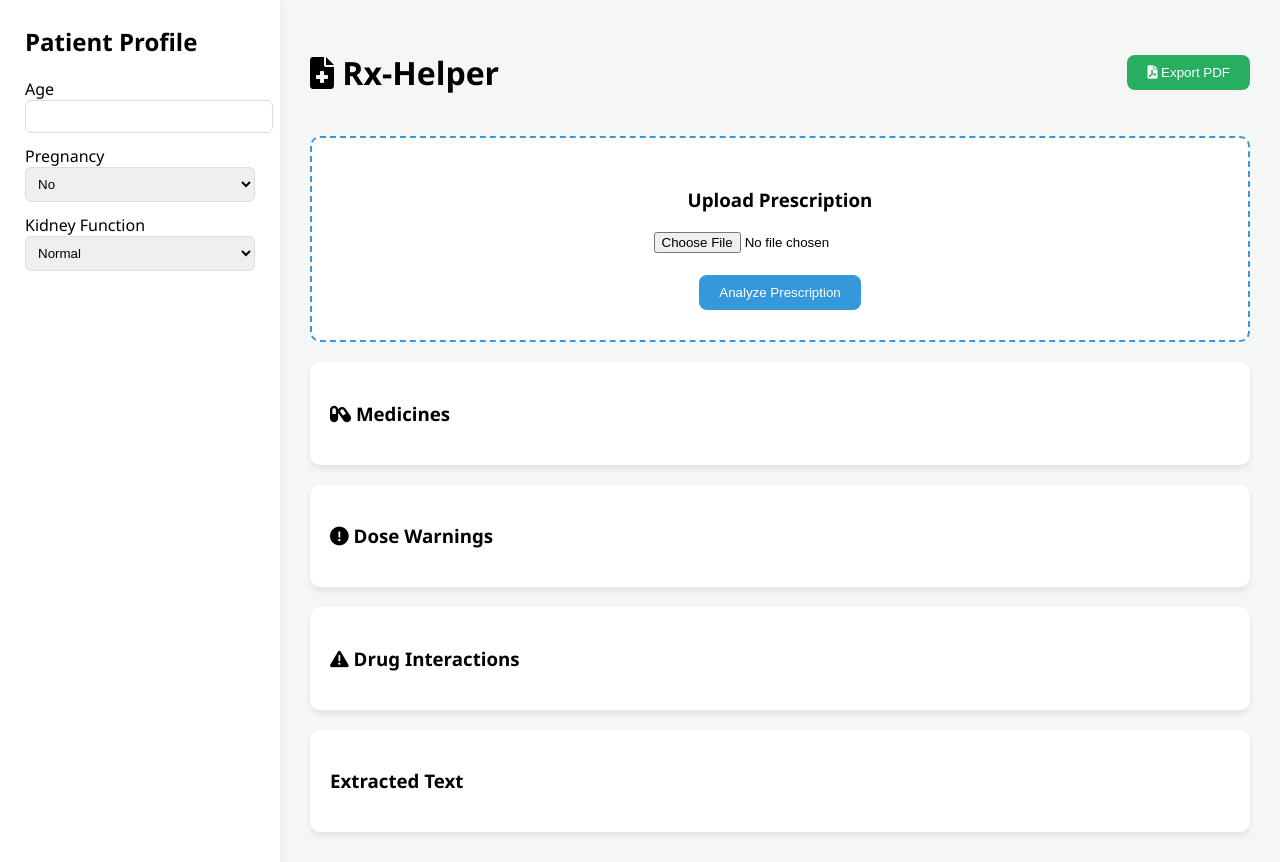
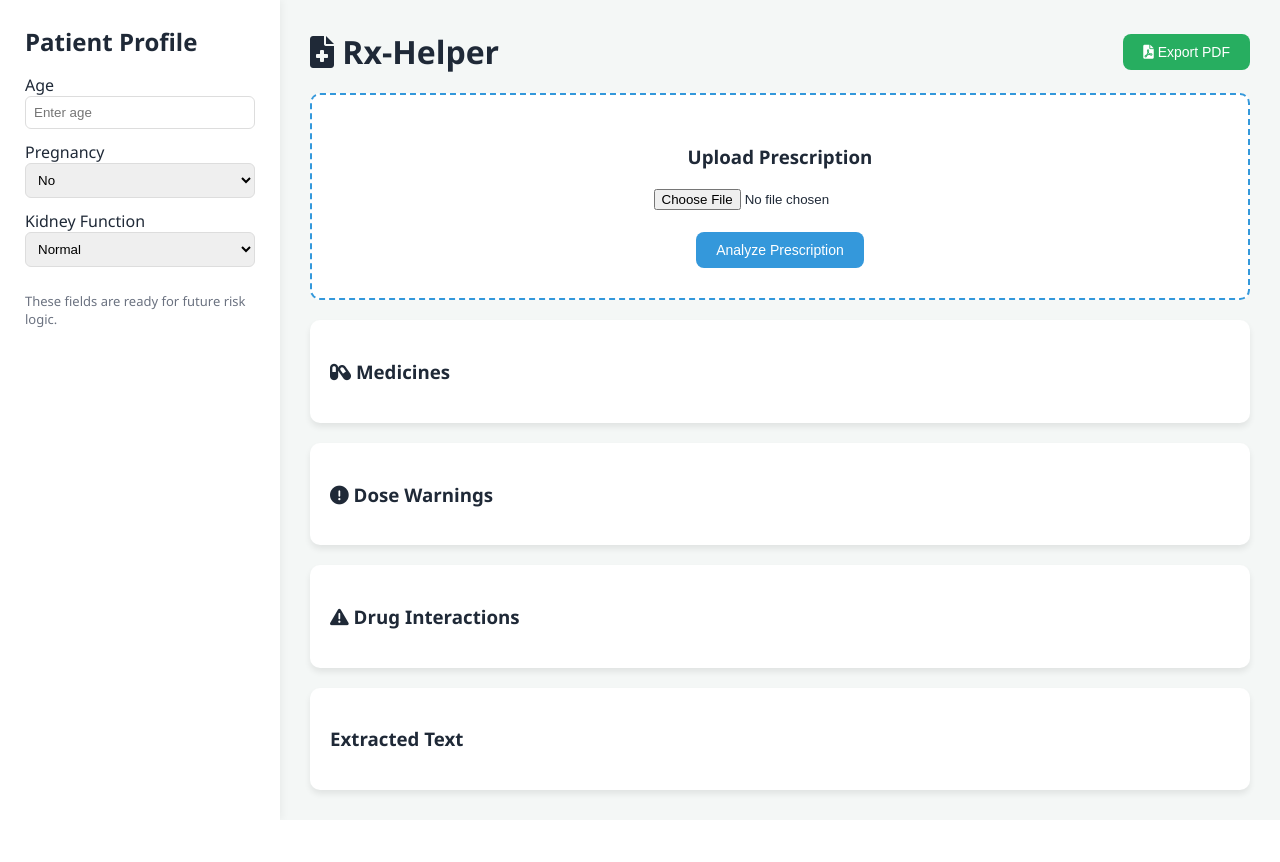
Before and after one commit to akreatharv4-cpu/Rx-Helper, a Python web app: template templates/index.html in a window 1280 px wide. After the commit the page ends 820 px from the top, so only its background shows below. Run offline with Jinja, Linux system fonts and the light colour scheme; the template is opened without the code that fills it, so the values that code supplies are empty.

Commit message:
Update index.html

```diff
--- a/templates/index.html
+++ b/templates/index.html
@@ -1,8 +1,8 @@
 <!DOCTYPE html>
 <html lang="en">
 <head>
-<meta charset="UTF-8">
-<meta name="viewport" content="width=device-width, initial-scale=1.0">
+  <meta charset="UTF-8" />
+  <meta name="viewport" content="width=device-width, initial-scale=1.0" />
   <title>Rx-Helper Clinical Dashboard</title>
 
   <link href="https://cdnjs.cloudflare.com/ajax/libs/font-awesome/6.0.0/css/all.min.css" rel="stylesheet">
@@ -16,12 +16,18 @@
       --minor:#f1c40f;
       --success:#27ae60;
       --bg:#f4f7f6;
+      --card:#ffffff;
+      --text:#1f2937;
+      --muted:#6b7280;
     }
+
+    * { box-sizing: border-box; }
 
     body{
       font-family:"Segoe UI", sans-serif;
       background:var(--bg);
       margin:0;
+      color:var(--text);
     }
 
     .dashboard{
@@ -38,14 +44,17 @@ body{
 
     .sidebar h2{
       margin-top:0;
+      margin-bottom:16px;
     }
 
-.sidebar input, select{
+    .sidebar input,
+    .sidebar select{
       width:100%;
       padding:8px;
       margin-bottom:12px;
       border:1px solid #ddd;
       border-radius:6px;
+      outline:none;
     }
 
     .main{
@@ -56,6 +65,12 @@ body{
       display:flex;
       justify-content:space-between;
       align-items:center;
+      gap:16px;
+      flex-wrap:wrap;
+    }
+
+    .header h1{
+      margin:0;
     }
 
     .export-btn{
@@ -63,7 +78,7 @@ body{
     }
 
     .upload-card{
-  background:white;
+      background:var(--card);
       padding:30px;
       border-radius:10px;
       border:2px dashed var(--secondary);
@@ -82,10 +97,15 @@ button{
       padding:10px 20px;
       border-radius:8px;
       cursor:pointer;
+      font-size:14px;
+    }
+
+    button:hover{
+      opacity:0.95;
     }
 
     .card{
-  background:white;
+      background:var(--card);
       padding:20px;
       border-radius:10px;
       margin-top:20px;
@@ -99,11 +119,12 @@ button{
       border-radius:10px;
       margin:6px;
       min-width:120px;
+      vertical-align:top;
     }
 
     .drug-card span{
       font-size:12px;
-  color:#555;
+      color:var(--muted);
     }
 
     .interaction{
@@ -111,6 +132,7 @@ button{
       margin:10px 0;
       border-left:6px solid;
       background:#fafafa;
+      border-radius:6px;
     }
 
     .high{border-color:var(--danger)}
@@ -122,12 +144,14 @@ button{
       padding:10px;
       margin-top:10px;
       border-left:5px solid var(--warning);
+      border-radius:6px;
     }
 
     .success{
       background:#e8f8f5;
       padding:10px;
       border-left:5px solid var(--success);
+      border-radius:6px;
     }
 
     .loading{
@@ -136,17 +160,38 @@ button{
       margin-top:20px;
       font-size:18px;
     }
+
+    .error{
+      background:#fee2e2;
+      color:#991b1b;
+      padding:10px;
+      border-left:5px solid var(--danger);
+      border-radius:6px;
+      margin-top:12px;
+      display:none;
+    }
+
+    .muted{
+      color:var(--muted);
+      font-size:13px;
+    }
+
+    pre{
+      white-space:pre-wrap;
+      word-wrap:break-word;
+      margin:0;
+      font-family:inherit;
+    }
   </style>
 </head>
 
 <body>
   <div class="dashboard">
-
     <div class="sidebar">
       <h2>Patient Profile</h2>
 
       <label>Age</label>
-    <input id="age" type="number">
+      <input id="age" type="number" placeholder="Enter age">
 
       <label>Pregnancy</label>
       <select id="pregnancy">
@@ -159,6 +204,8 @@ button{
         <option>Normal</option>
         <option>Impaired</option>
       </select>
+
+      <p class="muted">These fields are ready for future risk logic.</p>
     </div>
 
     <div class="main">
@@ -174,7 +221,8 @@ button{
         <h3>Upload Prescription</h3>
         <input type="file" id="fileInput" accept="image/*,.pdf">
         <br><br>
-      <button onclick="analyze()">Analyze Prescription</button>
+        <button type="button" onclick="analyze()">Analyze Prescription</button>
+        <div class="error" id="errorBox"></div>
       </div>
 
       <div class="loading" id="loader">
@@ -207,14 +255,27 @@ button{
   <script>
     let lastResult = null;
 
+    function showError(msg) {
+      const box = document.getElementById("errorBox");
+      box.style.display = "block";
+      box.innerText = msg;
+    }
+
+    function hideError() {
+      const box = document.getElementById("errorBox");
+      box.style.display = "none";
+      box.innerText = "";
+    }
+
     async function analyze() {
       const file = document.getElementById("fileInput").files[0];
 
       if (!file) {
-    alert("Upload prescription first");
+        showError("Upload prescription first.");
         return;
       }
 
+      hideError();
       document.getElementById("loader").style.display = "block";
 
       try {
@@ -227,6 +288,7 @@ async function analyze() {
         });
 
         const text = await res.text();
+
         if (!res.ok) {
           throw new Error(text);
         }
@@ -235,7 +297,7 @@ async function analyze() {
         lastResult = data;
         displayResults(data);
       } catch (err) {
-    alert("Error: " + err.message);
+        showError("Error: " + err.message);
       } finally {
         document.getElementById("loader").style.display = "none";
       }
@@ -263,16 +325,19 @@ function displayResults(data) {
       const warnings = data.dose_warnings || [];
       let warnHTML = "";
 
+      if (warnings.length === 0) {
+        warnHTML = "<div class='success'>No dose warnings</div>";
+      } else {
         warnings.forEach(w => {
           warnHTML += `
             <div class="warning">
-        ${w.drug} dose ${w.dose}mg exceeds limit ${w.limit}mg
+              <b>${w.drug}</b> dose ${w.dose}mg exceeds limit ${w.limit}mg
             </div>
           `;
         });
+      }
 
-  document.getElementById("doseWarnings").innerHTML =
-    warnHTML || "<div class='success'>No dose warnings</div>";
+      document.getElementById("doseWarnings").innerHTML = warnHTML;
 
       const interactions = data.drug_interactions || [];
       let intHTML = "";
@@ -282,14 +347,15 @@ function displayResults(data) {
       } else {
         interactions.forEach(i => {
           let cls = "minor";
-      if (String(i.severity).toLowerCase() === "high") cls = "high";
-      if (String(i.severity).toLowerCase() === "moderate") cls = "moderate";
+          const sev = String(i.severity || "").toLowerCase();
+          if (sev === "high") cls = "high";
+          if (sev === "moderate") cls = "moderate";
 
           intHTML += `
             <div class="interaction ${cls}">
               <b>${i.drug1} + ${i.drug2}</b><br>
-          Severity: ${i.severity}<br>
-          ${i.message}
+              Severity: ${i.severity || "Unknown"}<br>
+              ${i.message || "Interaction detected"}
             </div>
           `;
         });
@@ -301,11 +367,12 @@ function displayResults(data) {
 
     function downloadPDF() {
       if (!lastResult) {
-    alert("Analyze prescription first");
+        showError("Analyze prescription first.");
         return;
       }
 
       let text = "Rx-Helper Clinical Report\\n\\n";
+
       text += "Detected Medicines:\\n";
       (lastResult.medicines_detected || []).forEach(m => {
         text += m + "\\n";
```
Lines whose indentation alone changed are shown as unchanged.
